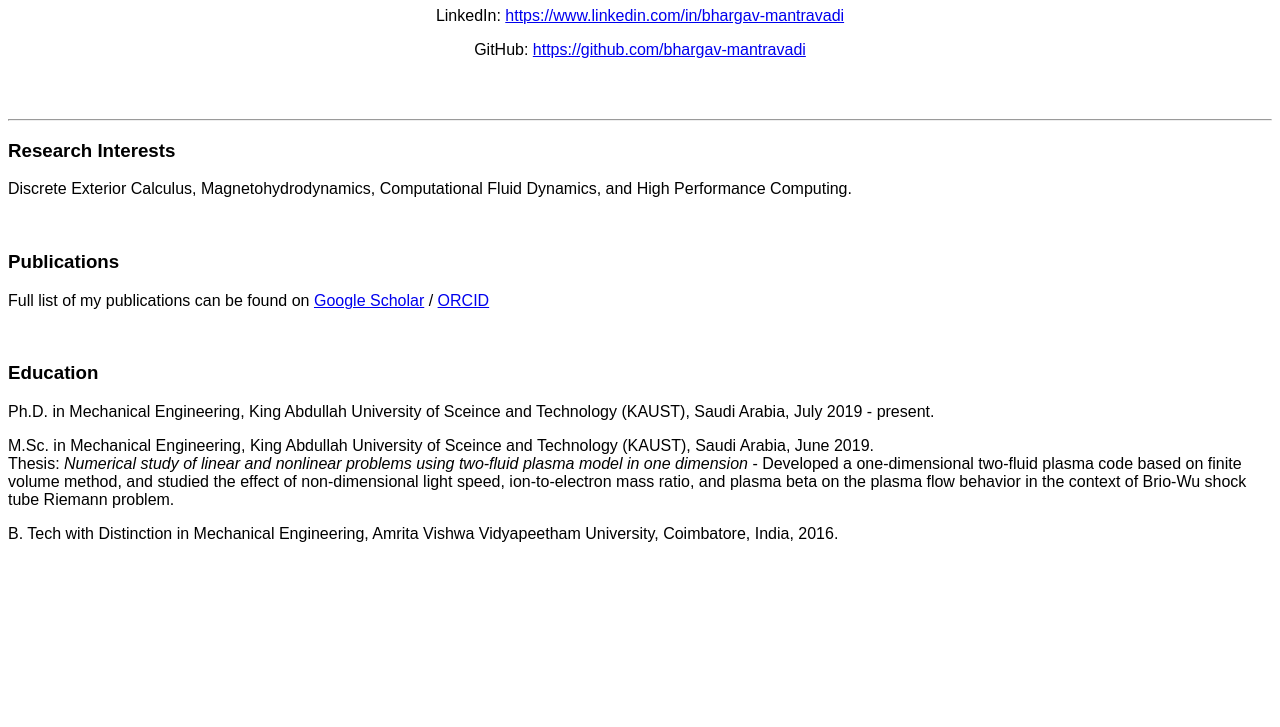
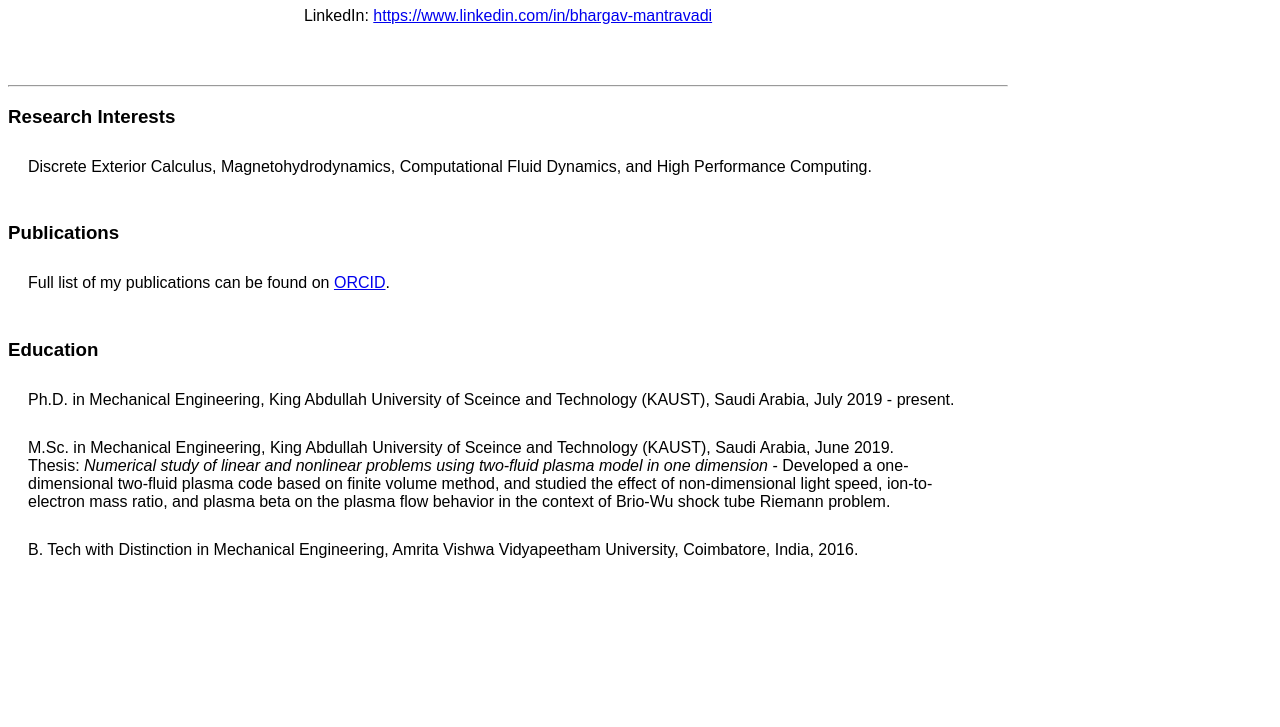
Before and after one commit to bhargav-mantravadi/bhargav-mantravadi.github.io, a plain HTML site: page index.html in a window 1280 px wide. Shown: the part 73-800 px from the top of the page. Drawn offline with Linux system fonts and the light colour scheme.

Commit message:
Update index.html

```diff
--- a/index.html
+++ b/index.html
@@ -2,7 +2,22 @@
 <html>
 <head>
 <meta name="viewport" content="width=device-width, initial-scale=1">
+
+
+
+
 <style>
+p.ex1 {
+  margin: 100px;
+}
+
+div {
+  margin-top: 30px;
+  margin-bottom: 10px;
+  margin-right: 20px;
+  margin-left: 20px;
+}
+
 body {font-family: Arial;}
 
 /* Style the tab */
@@ -43,17 +58,19 @@ body {font-family: Arial;}
 }
 </style>
 </head>
-<body>
+
+
+<body style="width: 100%;max-width: 1000px;">
 
 
 
 <center> <h1>Bhargav Mantravadi</h1> </center>
 
 
-
 <p style="text-align:center">LinkedIn: <a href="https://www.linkedin.com/in/bhargav-mantravadi/">https://www.linkedin.com/in/bhargav-mantravadi</a></p>
 
-<p style="text-align:center">GitHub: <a href="https://github.com/bhargav-mantravadi">https://github.com/bhargav-mantravadi</a></p>
+
+<!-- <p style="text-align:center">GitHub: <a href="https://github.com/bhargav-mantravadi">https://github.com/bhargav-mantravadi</a></p> -->
 
 
 <br>
@@ -65,7 +82,7 @@ body {font-family: Arial;}
 
 
   <h3>Research Interests</h3>
-<p> Discrete Exterior Calculus, Magnetohydrodynamics, Computational Fluid Dynamics, and High Performance Computing.</p>
+<div> Discrete Exterior Calculus, Magnetohydrodynamics, Computational Fluid Dynamics, and High Performance Computing.</div>
 
 
 <br>
@@ -73,7 +90,7 @@ body {font-family: Arial;}
 
 
   <h3>Publications</h3>
-<p> Full list of my publications can be found on <a href="https://scholar.google.com/citations?hl=en&user=v8jRLPUAAAAJ">Google Scholar</a> / <a href="https://orcid.org/0000-0002-6966-0563">ORCID</a> </p>
+<div> Full list of my publications can be found on <!--<a href="https://scholar.google.com/citations?hl=en&user=v8jRLPUAAAAJ">Google Scholar</a> --> <a href="https://orcid.org/0000-0002-6966-0563">ORCID</a>. </div>
 
 
 <br>
@@ -82,20 +99,20 @@ body {font-family: Arial;}
 
 
   <h3>Education</h3>
-<p>Ph.D. in Mechanical Engineering, King Abdullah University of Sceince and Technology (KAUST), Saudi Arabia, July 2019 - present. </p>
+<div> Ph.D. in Mechanical Engineering, King Abdullah University of Sceince and Technology (KAUST), Saudi Arabia, July 2019 - present. </div>
 
-<p>M.Sc. in Mechanical Engineering, King Abdullah University of Sceince and Technology (KAUST), Saudi Arabia, June 2019.
+<div> M.Sc. in Mechanical Engineering, King Abdullah University of Sceince and Technology (KAUST), Saudi Arabia, June 2019.
 <br>
-Thesis: <i>Numerical study of linear and nonlinear problems using two-fluid plasma model in one dimension</i> - Developed a one-dimensional two-fluid plasma code based on finite volume method, and studied the effect of non-dimensional light speed, ion-to-electron mass ratio, and plasma beta on the plasma flow behavior in the context of Brio-Wu shock tube Riemann problem. </p>
+Thesis: <i>Numerical study of linear and nonlinear problems using two-fluid plasma model in one dimension</i> - Developed a one-dimensional two-fluid plasma code based on finite volume method, and studied the effect of non-dimensional light speed, ion-to-electron mass ratio, and plasma beta on the plasma flow behavior in the context of Brio-Wu shock tube Riemann problem. </div>
 
 
-<p>
-B. Tech with Distinction in Mechanical Engineering, Amrita Vishwa Vidyapeetham University, Coimbatore, India, 2016.</p>
+<div> B. Tech with Distinction in Mechanical Engineering, Amrita Vishwa Vidyapeetham University, Coimbatore, India, 2016.</div>
 </div>
 
 <div id="Reading List" class="tabcontent">
 
 <a href="https://www.goodreads.com/user/show/14031882-bhargav-mantravadi">Goodreads account</a>
+
 
 
 
@@ -118,8 +135,5 @@ function openCity(evt, cityName) {
 
 
 
-
-
-
 </body>
 </html>
```
